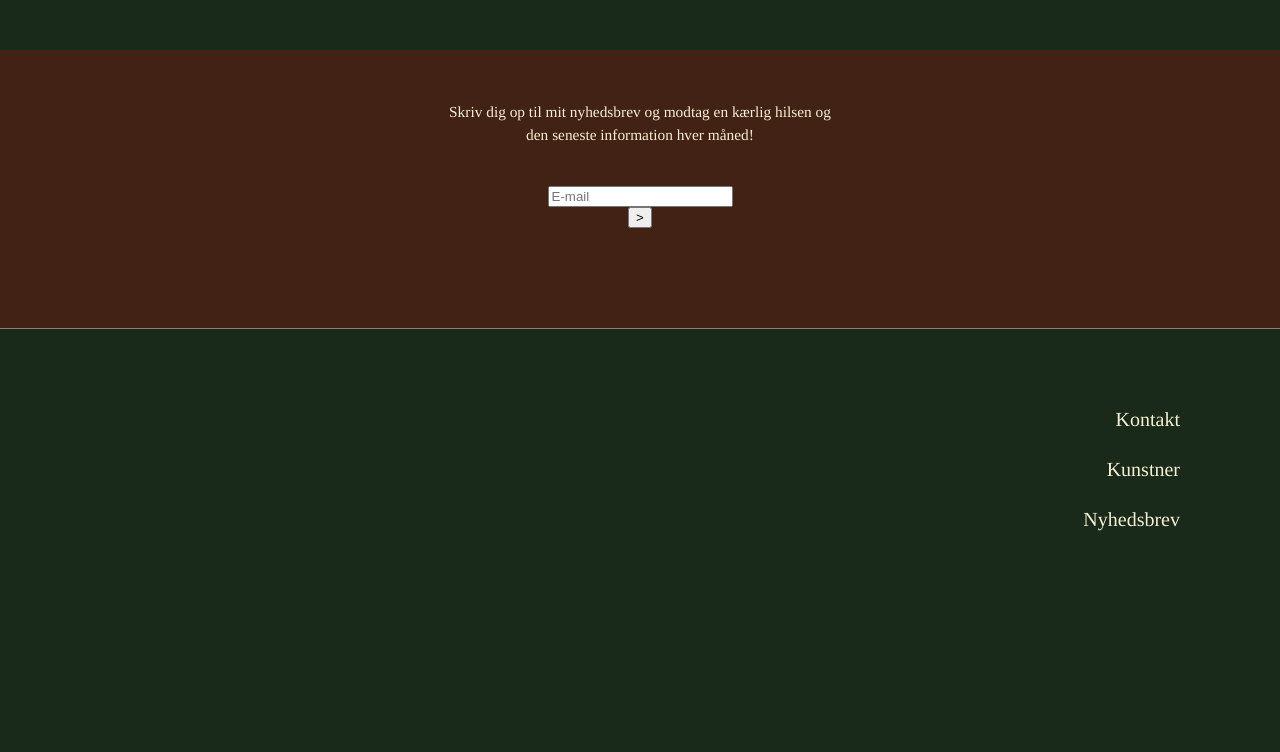
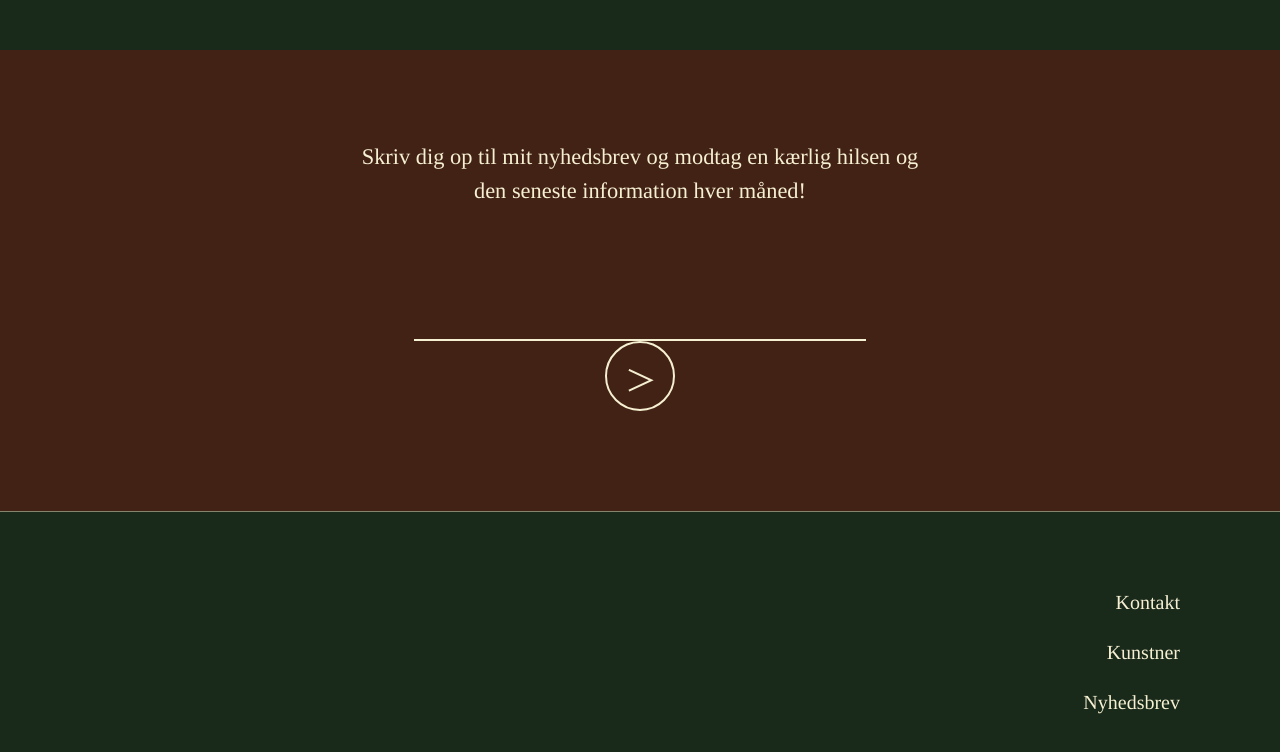
Before and after one commit to Nata3382/ZitaGallery, a plain HTML site: page index.html in a window 1280 px wide. Shown: the part 2571-3323 px from the top of the page. Before the commit the page ends 3180 px from the top, so only its background shows below. Drawn offline with nearby package versions, Linux system fonts and the light colour scheme; a script that the page names is missing; a web font is replaced by a local one.

Commit message:
Rettelser

```diff
--- a/index.css
+++ b/index.css
@@ -289,12 +289,39 @@ h1 {
 #nyhedsbrev {
   text-align: center;
   align-self: center;
+  font-size: 1.4em;
+  min-width: 50vw;
+  margin-bottom: 70px;
+  margin-top: 40px;
 }
 
 .nyhed_container {
   display: flex;
   flex-direction: row;
   justify-content: space-around;
+}
+
+#mce-EMAIL {
+  background-color: transparent;
+  border: none;
+  border-bottom: 2px solid #F6F0D2;
+  width: 35vw;
+  height: 20px;
+}
+
+
+
+.subscribe {
+  display: inline;
+  background-color: transparent;
+  border: 2px solid #F6F0D2;
+  box-shadow: none;
+  width: 70px;
+  height: 70px;
+  border-radius: 50%;
+  font-family: playfair display;
+  font-size: 50px;
+  color: #F6F0D2;
 }
 
 footer {
--- a/index.html
+++ b/index.html
@@ -74,7 +74,7 @@
 </div>
     </section>
     <section id="section_4">
-<p id="nyhedsbrev">Skriv dig op til mit nyhedsbrev og modtag en kærlig hilsen og den seneste information hver måned!</p>
+<p id="nyhedsbrev">Skriv dig op til mit nyhedsbrev og modtag en kærlig hilsen og <br> den seneste information hver måned!</p>
 
 <!-- LAV SIGN OP TIL NYHEDSBREV HER!!! -->
 
@@ -86,7 +86,7 @@
     <div id="mc_embed_signup_scroll">
 <div class="mc-field-group">
 
-	<input type="email" value="" name="EMAIL" class="required email" id="mce-EMAIL"  placeholder="E-mail">
+	<input type="email" value="" name="EMAIL" class="required email" id="mce-EMAIL">
 </div>
 	<div id="mce-responses" class="clear foot">
 		<div class="response" id="mce-error-response" style="display:none"></div>
--- a/kunstner.css
+++ b/kunstner.css
@@ -139,12 +139,13 @@ table {
   }
 
   section {
-      display: flex;
-      flex-direction: row;
-      padding: 100px;
-      padding-top: 50px;
-      justify-content: space-between;
-
+    display: grid;
+    grid-template-columns: repeat(auto-fill, minmax(500px, 1fr));
+    gap: 80px;
+     margin-left: 150px;
+     margin-right: 150px;
+     margin-bottom: 200px;
+     margin-top: 150px;
   }
 
 
@@ -153,9 +154,10 @@ table {
     font-weight: regular;
     text-decoration: none;
     color: #F6F0D2;
-    line-height: 1.2;
+    line-height: 1.5;
     max-width: 260px;
 padding-bottom: 30px;
+min-width: 400px;
   }
 
   /* HEADER */
@@ -201,6 +203,10 @@ padding-bottom: 30px;
 
 }
 
+img {
+  max-width: 450px;
+}
+
   /* FOOTER */
 
 footer {
```
Also changed, not shown: kunstner.html (+1 -1 lines).
